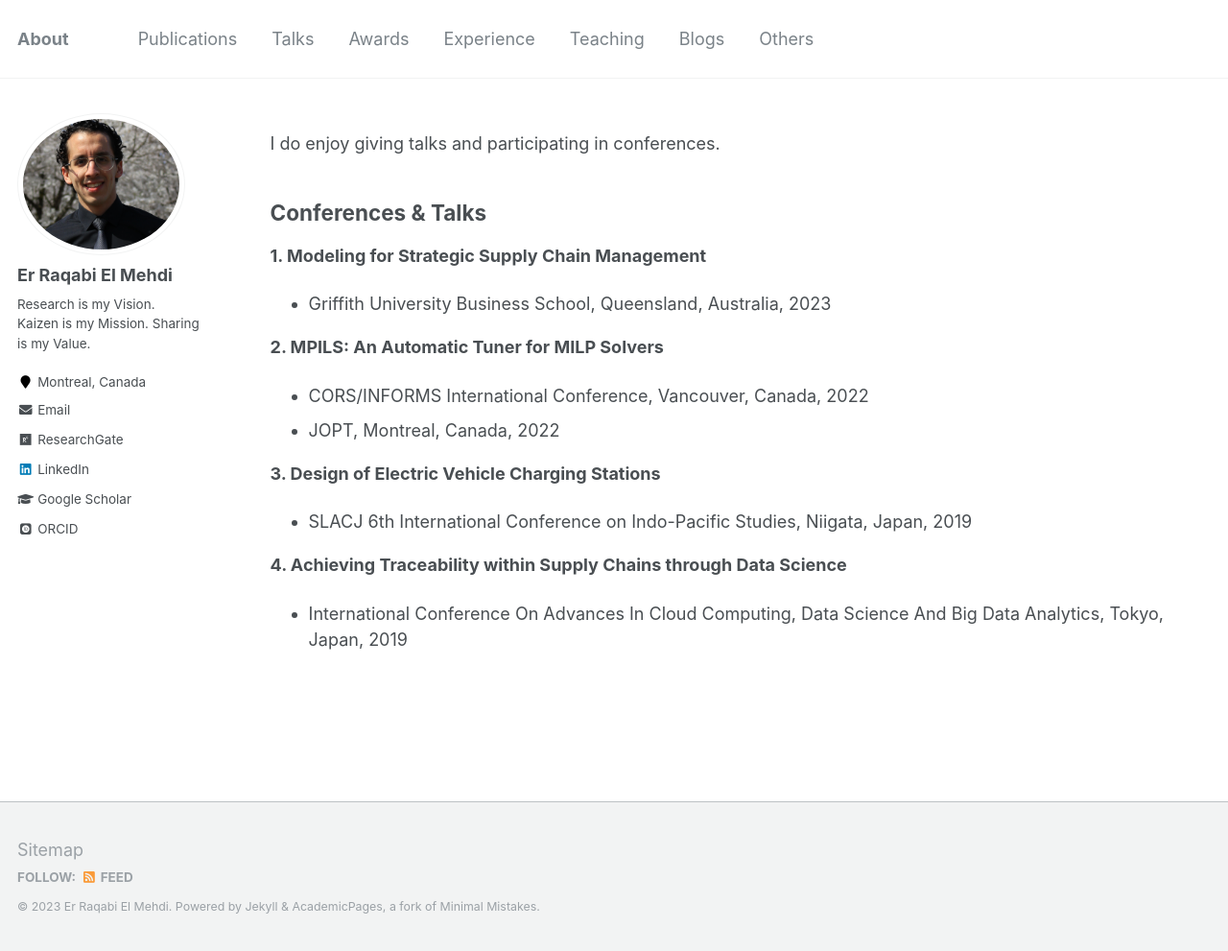
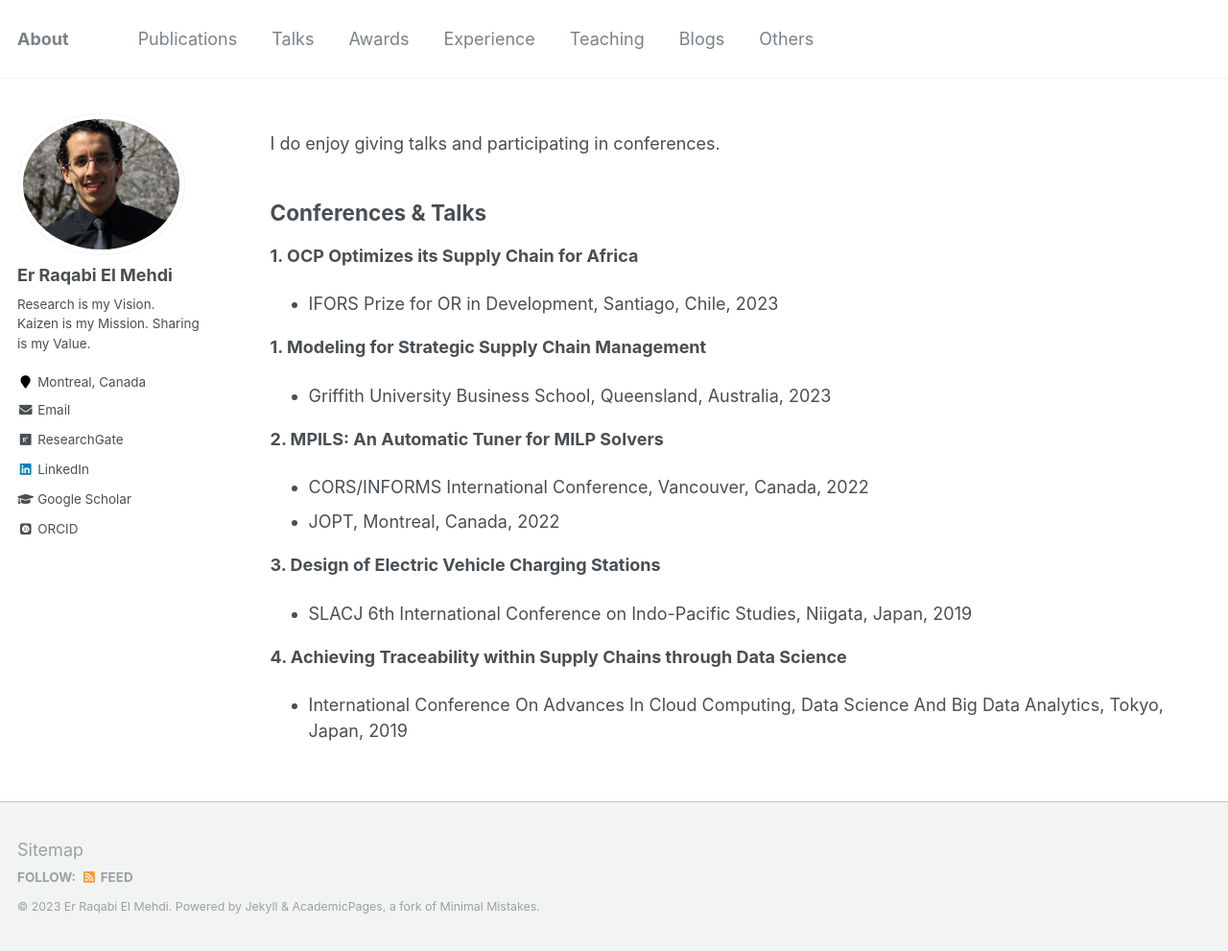
Before and after one commit to RqbMedi/rqbmedi.github.io, a Jekyll site: the page built from _pages/talks.md, in a window 1280 px wide and 991 px high. Shown: the whole window at 96% size. Built offline with Jekyll 4.4.1, drawn with Linux system fonts in a browser that asks for light colours; some web fonts are replaced.

Commit message:
Update talks.md

```diff
--- a/_pages/talks.md
+++ b/_pages/talks.md
@@ -9,6 +9,9 @@ I do enjoy giving talks and participating in conferences.
 
 Conferences & Talks
 ------
+
+**1. OCP Optimizes its Supply Chain for Africa**
+- IFORS Prize for OR in Development, Santiago, Chile, 2023
 
 **1. Modeling for Strategic Supply Chain Management**
 - Griffith University Business School, Queensland, Australia, 2023
```
